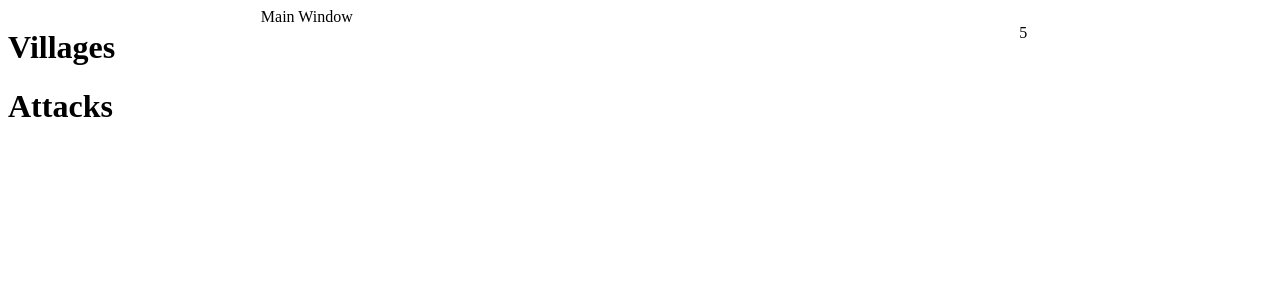
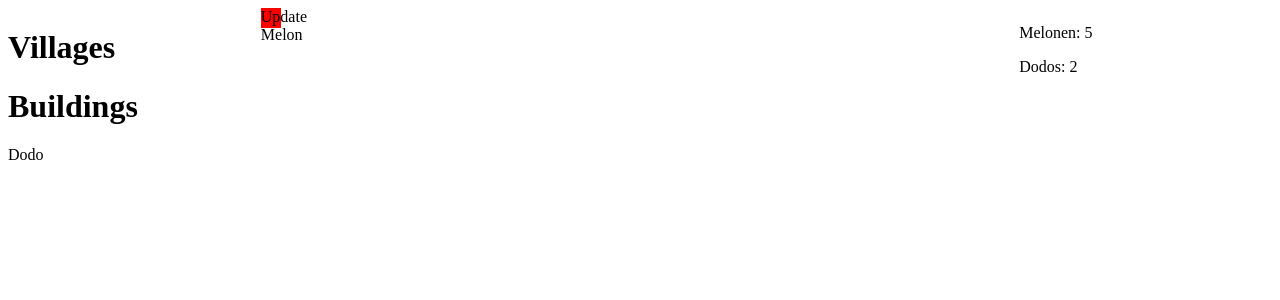
Before and after one commit to Domeimeie/DodoVFrontend, a Vue app: page / in a window 1280 px wide. Shown: the top 300 px of the page. Built offline with nearby package versions, Linux system fonts and the light colour scheme.

Commit message:
Added Pinia Store implementation for Ressources

```diff
--- a/package.json
+++ b/package.json
@@ -9,6 +9,7 @@
     "preview": "vite preview"
   },
   "dependencies": {
+    "pinia": "^2.3.0",
     "vue": "^3.5.12"
   },
   "devDependencies": {
--- a/src/App.vue
+++ b/src/App.vue
@@ -5,26 +5,24 @@
         <Villages />
       </div>
       <div class="bg-green-800 h-full">
-        <Attacks />
+        <Buildings />
       </div>
     </div>
-    <div class="">Main Window</div>
+    <Clicker />
     <div class="bg-red-200 flex flex-col">
       <div class="bg-red-400 h-full">
         <Ressources />
-      </div>
-      <div class="bg-red-800 h-full">
-        <Army />
       </div>
     </div>
   </div>
 </template>
 
 <script lang="ts" setup>
-import Villages from './components/villageView/Villages.vue';
-import Attacks from './components/villageView/Attacks.vue';
-import Ressources from './components/villageView/Ressources.vue';
-import Army from './components/villageView/Army.vue';
+
+  import Villages from './components/villageView/Villages.vue';
+  import Buildings from './components/villageView/Buildings.vue';
+  import Ressources from './components/villageView/Ressources.vue';
+  import Clicker from './components/villageView/Clicker.vue';
 </script>
 
 <style scoped>
--- a/src/components/login/login.vue
+++ /dev/null
@@ -1,6 +0,0 @@
-<template>
-
-</template>
-<script setup>
-
-</script>
--- /dev/null
+++ b/src/components/stores/ressourceStore.js
@@ -0,0 +1,23 @@
+import { defineStore } from 'pinia';
+
+export const useMelonStore = defineStore('melon', {
+  state: () => ({
+    melon: 0,
+  }),
+  actions: {
+    updateMelon(newMelonValue) {
+      this.melon = newMelonValue;
+    },
+  },
+});
+
+export const useDodosStore = defineStore('dodo', {
+  state: () => ({
+    dodo: 0,
+  }),
+  actions: {
+    updateMelon(newDodoValue) {
+      this.dodo = newMDodoValue;
+    },
+  },
+});
--- a/src/components/villageView/Attacks.vue
+++ b/src/components/villageView/Buildings.vue
@@ -1,5 +1,6 @@
 <template>
-    <h1>Attacks</h1>
+    <h1>Buildings</h1>
+    <p>Dodo</p>
 </template>
 
 
--- /dev/null
+++ b/src/components/villageView/Clicker.vue
@@ -0,0 +1,23 @@
+<template>
+
+    <div style="width: 20px; height: 20px; background-color: red;" @click="updateMelonInStore">Update Melon</div>
+</template>
+
+
+<script setup>
+
+    import { useMelonStore } from '@/components/stores/ressourceStore.js';
+
+    const melonStore = useMelonStore();
+
+    const incrementAmount = 1;
+
+    const updateMelonInStore = () => {
+        melonStore.updateMelon(melonStore.melon + incrementAmount);
+    };
+</script>
+
+
+<style scoped>
+
+</style>
--- a/src/components/villageView/Ressources.vue
+++ b/src/components/villageView/Ressources.vue
@@ -1,22 +1,22 @@
 <template>
-    <p>{{food}}</p>
+    <p>Melonen: {{melonStore.melon}}</p>
+    <p>Dodos: {{ dodos }}</p>
 </template>
 
-<script >
-    const stone = 2;
-    const iron = 2;
+<script setup>
 
     import { ref, onMounted, onUnmounted } from 'vue';
+    import { useMelonStore } from '@/components/stores/ressourceStore.js';
 
-    export default  {
-        setup() {
-        const food = ref(0);
+    const melonStore = useMelonStore();
+    const dodos = ref(2);
+
     const incrementAmount = 1;
     let intervalId = null;
 
     onMounted(() => {
     intervalId = setInterval(() => {
-            food.value += incrementAmount;
+        updateMelonInStore();
     }, 1000);
     });
 
@@ -26,8 +26,8 @@
     }
     });
 
-        return { food };
-  },
+    const updateMelonInStore = () => {
+        melonStore.updateMelon(melonStore.melon + incrementAmount);
     };
 </script>
 
--- a/src/main.js
+++ b/src/main.js
@@ -1,4 +1,9 @@
 import { createApp } from 'vue'
+import { createPinia } from 'pinia';
 import App from './App.vue'
 
-createApp(App).mount('#app')
+const pinia = createPinia();
+
+createApp(App)
+    .use(pinia)
+    .mount('#app')
```
Also changed, not shown: src/components/villageView/Army.vue (deleted, +0 -13 lines), src/components/stores/upgradesStore.js (added), 1 other file (tests, documents, lock files or other folders). Lines whose indentation alone changed are shown as unchanged.
